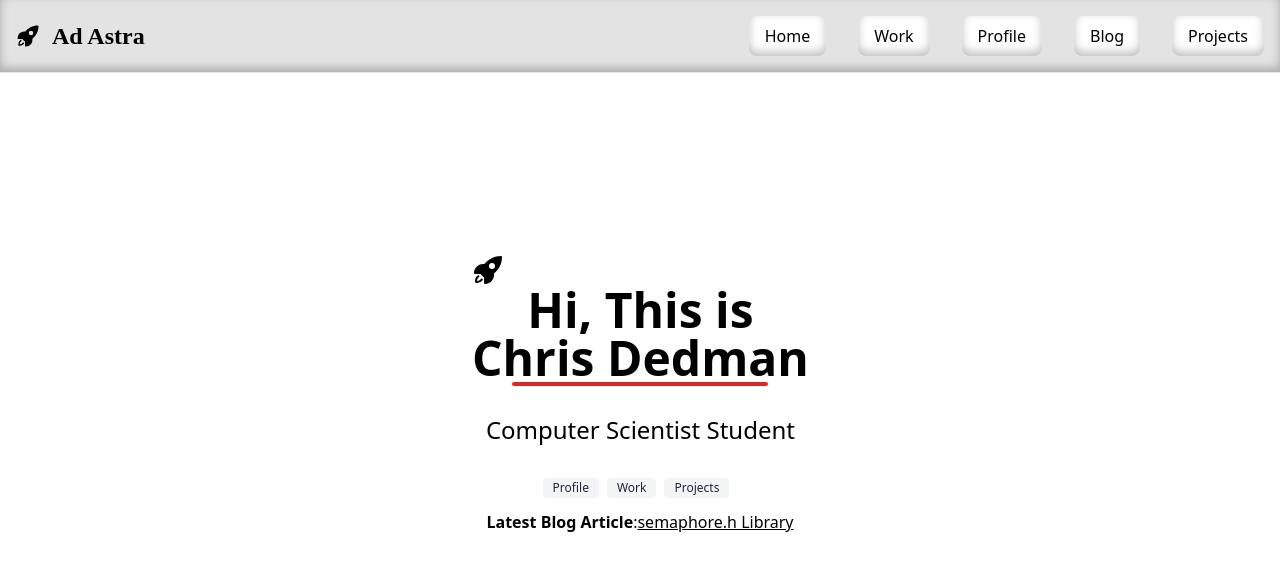
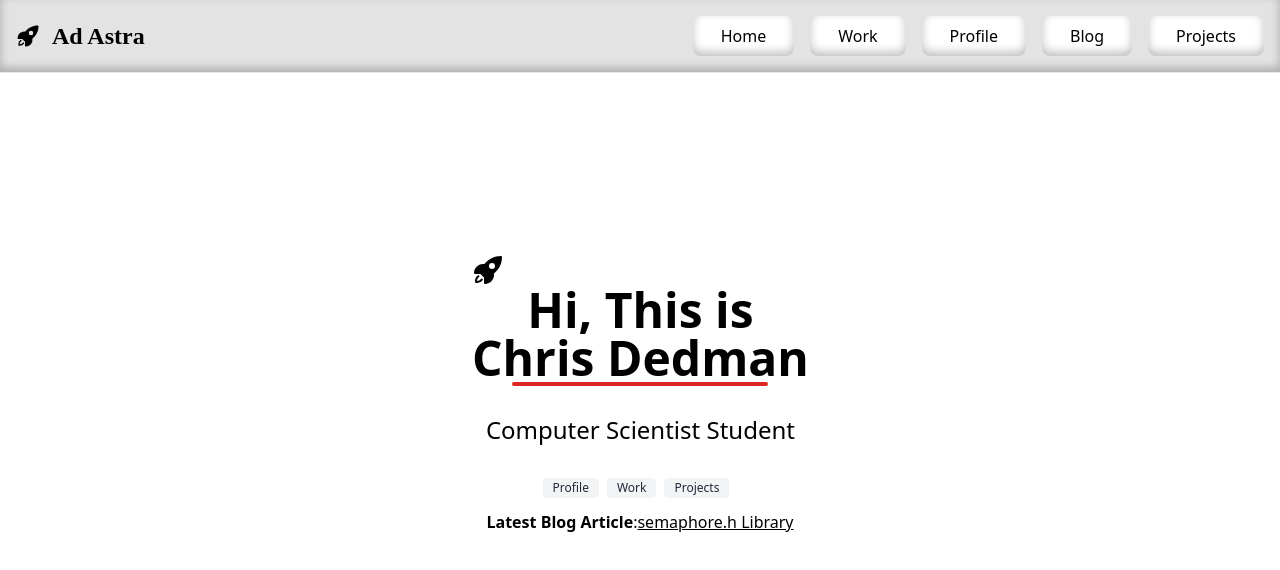
Before and after one commit to chrisdedman/website, a Next.js app: page / in a window 1280 px wide. Shown: the top 570 px of the page. Built offline with nearby package versions, Linux system fonts and the light colour scheme.

Commit message:
refactor nav component

```diff
--- a/src/components/navigation.tsx
+++ b/src/components/navigation.tsx
@@ -12,7 +12,6 @@ export default function Menu() {
   };
 
   return (
-    <>
     <nav className="fixed w-full z-20 top-0 start-0 border-b border-gray-200">
       <div className="max-w-screen-xl flex flex-wrap items-center justify-between mx-auto p-4">
         <a href="/" className="flex items-center space-x-3 rtl:space-x-reverse">
@@ -28,52 +27,28 @@ export default function Menu() {
             aria-expanded="false"
           >
             <span className="sr-only">Open main menu</span>
-              <svg className="w-5 h-5" aria-hidden="true" xmlns="http://www.w3.org/2000/svg" fill="none" viewBox="0 0 17 14">
-                <path stroke="currentColor" strokeLinecap="round" strokeLinejoin="round" strokeWidth="2" d="M1 1h15M1 7h15M1 13h15" />
+            <svg className="w-6 h-6" fill="none" stroke="currentColor" viewBox="0 0 24 24" xmlns="http://www.w3.org/2000/svg">
+              <path strokeLinecap="round" strokeLinejoin="round" strokeWidth="2" d="M4 6h16M4 12h16m-7 6h7"></path>
             </svg>
           </button>
         </div>
         <div className="items-center justify-between hidden w-full md:flex md:w-auto md:order-1" id="navbar-sticky">
-            <ul>
-              <li>
-                <a href="/">
-                  <button type="button" className="btn">
-                    Home
-                  </button>
-                </a>
-              </li>
-              <li>
-                <a href="/work">
-                  <button type="button" className="btn">
-                    Work
-                  </button>
-                </a>
-              </li>
-              <li>
-                <a href="/profile">
-                  <button type="button" className="btn">
-                    Profile
-                  </button>
-                </a>
-              </li>
-              <li>
-                <a href="/blog">
-                  <button type="button" className="btn">
-                    Blog
-                  </button>
-                </a>
-              </li>
-              <li>
-                <a href="/projects">
-                  <button type="button" className="btn">
-                    Projects
-                  </button>
-                </a>
-              </li>
+          <ul className="md:flex space-x-4">
+            <NavItem to="/">Home</NavItem>
+            <NavItem to="/work">Work</NavItem>
+            <NavItem to="/profile">Profile</NavItem>
+            <NavItem to="/blog">Blog</NavItem>
+            <NavItem to="/projects">Projects</NavItem>
           </ul>
         </div>
       </div>
     </nav>
-    </>
   );
 }
+
+// Navigation item component
+const NavItem = ({ to, children }: { to: string, children: React.ReactNode }) => (
+  <li>
+    <a href={to} className="px-3 py-2 rounded-md">{children}</a>
+  </li>
+);
```
Lines whose indentation alone changed are shown as unchanged.
